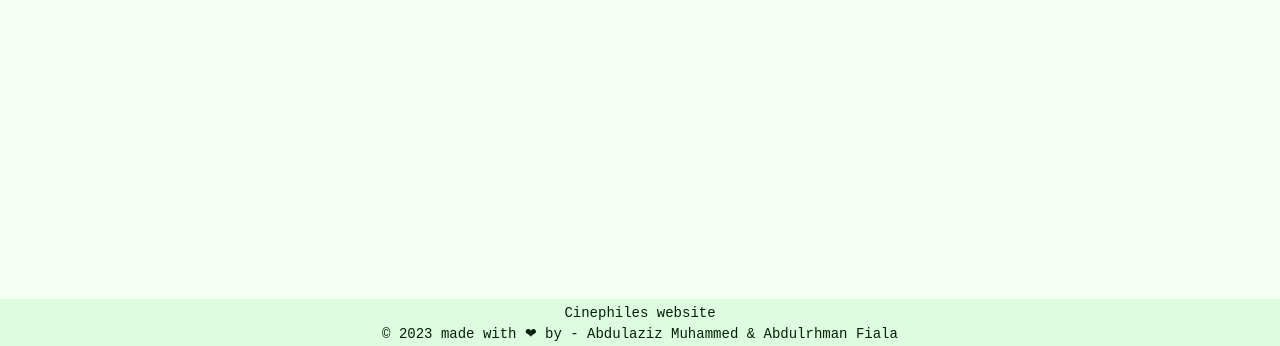
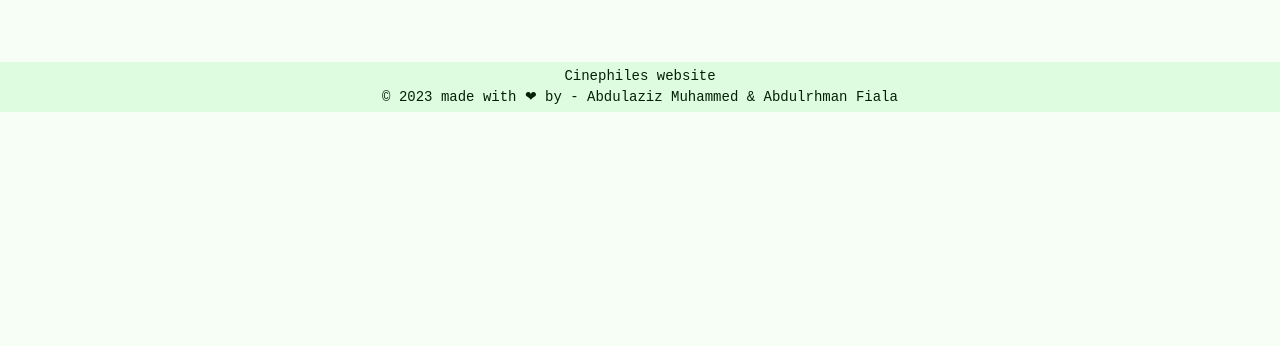
Before and after one commit to Abdulaziz-elitecoder/cinephiles-project, a React (Create React App) app: page / in a window 1280 px wide. Shown: the part 451-797 px from the top of the page. Built offline with nearby package versions, Linux system fonts and the light colour scheme; no server answers.

Commit message:
footer styling minor modification

```diff
--- a/src/components/Footer/footer.css
+++ b/src/components/Footer/footer.css
@@ -1,17 +1,21 @@
 .footer {
-    margin-top:20px;
-    background-color:var(--secondary);
-    height: 50px;
-    font-family:monospace;
-    font-size:14px;
-    display: flex;
-    flex-direction:column;
-    justify-content: center;
-    align-items:center;
-    color:var(--text);
-    position:fixed;
-    bottom:0;
-    right:0;
-    left:0;
+  margin-top: 10px;
+  background-color: var(--secondary);
+  height: 50px;
+  font-family: monospace;
+  font-size: 14px;
+  display: flex;
+  flex-direction: column;
+  justify-content: center;
+  align-items: center;
+  color: var(--text);
+  position: relative;
+  width: 100%;
+  bottom: 0;
+}
 
+@media (max-width: 768px) {
+  .footer {
+    display: none;
+  }
 }
```
